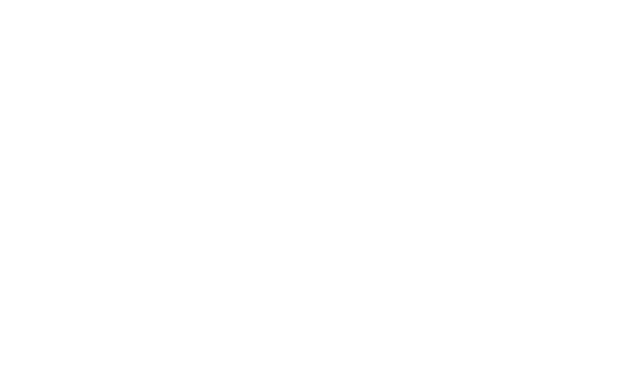
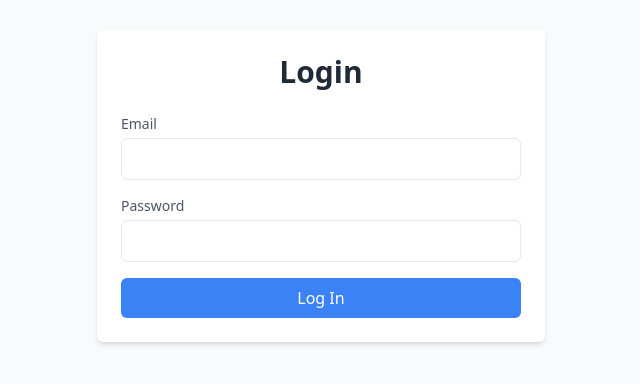
Before and after one commit to Bril3d/Chilis, a React (Create React App) app in the folder frontend/chilis/: page /login in a window 1280 px wide. Before the commit this address had no page. Shown: the part 214-598 px from the top of the page, without its empty margins (319-959 px from the left). Built offline with nearby package versions, Linux system fonts and the light colour scheme.

Commit message:
Login Request

```diff
--- a/frontend/chilis/package.json
+++ b/frontend/chilis/package.json
@@ -6,6 +6,7 @@
     "@testing-library/jest-dom": "^5.17.0",
     "@testing-library/react": "^13.4.0",
     "@testing-library/user-event": "^13.5.0",
+    "axios": "^1.6.2",
     "react": "^18.2.0",
     "react-dom": "^18.2.0",
     "react-router-dom": "^6.21.1",
@@ -18,6 +19,7 @@
     "test": "react-scripts test",
     "eject": "react-scripts eject"
   },
+  "proxy": "http://localhost:3001",
   "eslintConfig": {
     "extends": [
       "react-app",
--- a/frontend/chilis/src/App.js
+++ b/frontend/chilis/src/App.js
@@ -11,8 +11,8 @@ function App() {
     <Router>
       <Routes>
         <Route path="/" element={<Home />} />
+        <Route path="/login" element={<Login />} />
         <Route path="/dashboard" element={<DashboardLayout />}>
-          <Route path="login" element={<Login />} />
           <Route path="create" element={<CreateUser />} />
         </Route>
       </Routes>
--- a/frontend/chilis/src/index.js
+++ b/frontend/chilis/src/index.js
@@ -1,8 +1,11 @@
 import React from 'react';
 import ReactDOM from 'react-dom/client';
 import './index.css';
+import axios from 'axios';
 import App from './App';
 import reportWebVitals from './reportWebVitals';
+
+axios.defaults.baseURL = 'http://localhost:3001';
 
 const root = ReactDOM.createRoot(document.getElementById('root'));
 root.render(
--- a/frontend/chilis/src/pages/dashboard/Login.js
+++ b/frontend/chilis/src/pages/dashboard/Login.js
@@ -1,8 +1,76 @@
-import React from "react";
-
+import React, { useState } from "react";
+import axios from 'axios';
+import { useNavigate } from 'react-router-dom';
 
 const Login = () => {
+  const [email, setEmail] = useState('');
+  const [password, setPassword] = useState('');
+  const navigate = useNavigate();
 
-}
+  const handleSubmit = (e) => {
+    e.preventDefault();
 
-export default Login
+    axios.post('/api/login', { email, password })
+      .then(() => {
+        navigate('/dashboard');
+      })
+      .catch((error) => {
+        console.error('Login failed:', error);
+        alert('Incorrect email or password');
+      });
+  };
+
+  return (
+    <div className="min-h-screen flex items-center justify-center bg-gray-50">
+      <div className="max-w-md w-full p-6 bg-white rounded-md shadow-md">
+        <h2 className="text-3xl font-semibold text-center text-gray-800 mb-6">
+          Login
+        </h2>
+        <form onSubmit={handleSubmit}>
+          <div className="mb-4">
+            <label
+              htmlFor="email"
+              className="block text-sm font-medium text-gray-600"
+            >
+              Email
+            </label>
+            <input
+              type="email"
+              id="email"
+              name="email"
+              value={email}
+              onChange={(e) => setEmail(e.currentTarget.value)}
+              className="mt-1 p-2 w-full border rounded-md"
+              required
+            />
+          </div>
+          <div className="mb-4">
+            <label
+              htmlFor="password"
+              className="block text-sm font-medium text-gray-600"
+            >
+              Password
+            </label>
+            <input
+              type="password"
+              id="password"
+              name="password"
+              className="mt-1 p-2 w-full border rounded-md"
+              value={password}
+              onChange={(e) => setPassword(e.currentTarget.value)}
+              required
+            />
+          </div>
+          <button
+            type="submit"
+            className="w-full bg-blue-500 text-white py-2 rounded-md hover:bg-blue-600"
+          >
+            Log In
+          </button>
+        </form>
+      </div>
+    </div>
+  );
+};
+
+export default Login;
```
Also changed, not shown: 1 other file (tests, documents, lock files or other folders).
